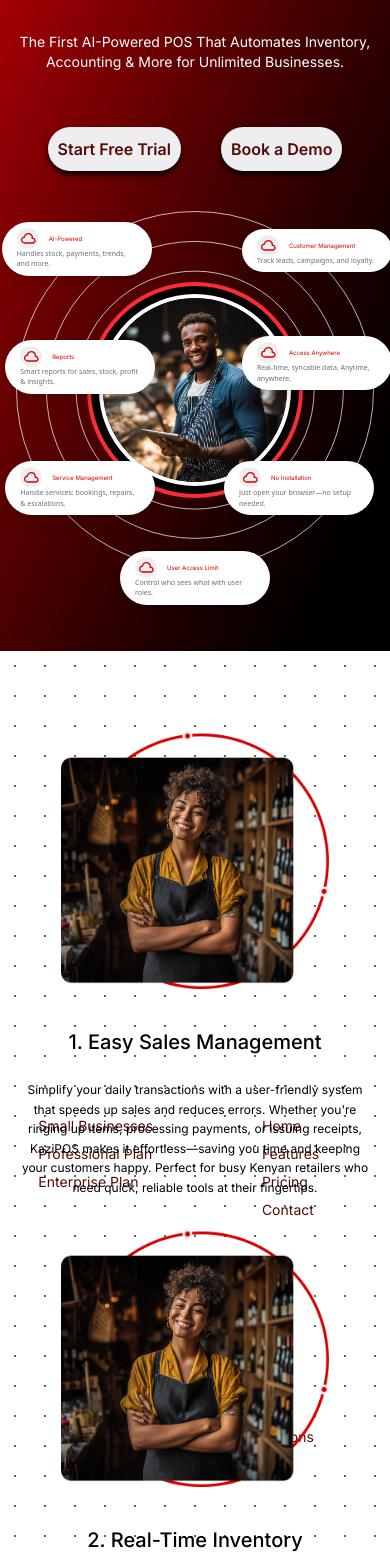
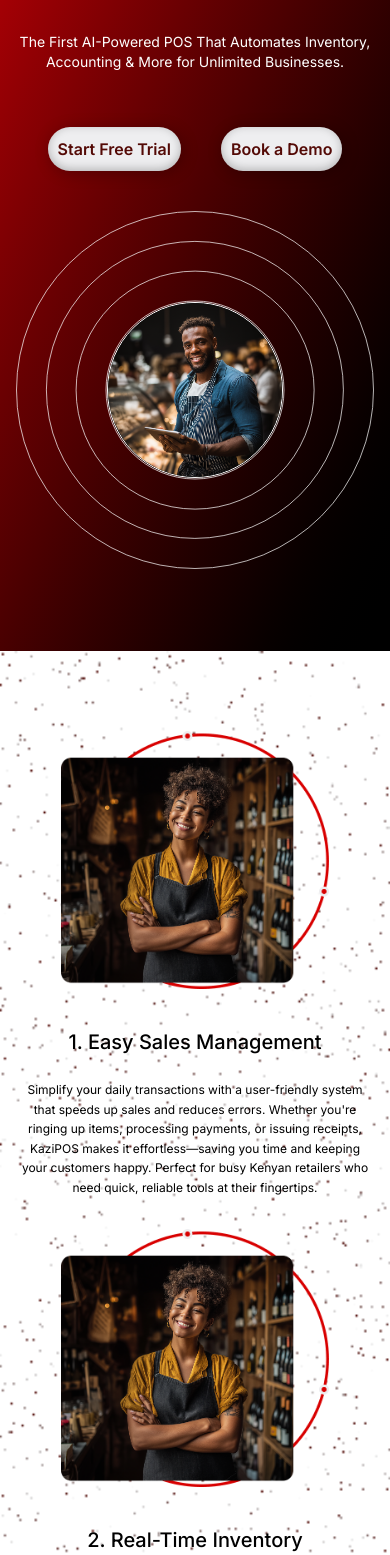
Before and after one commit to gitaujustus/kazipos, a Next.js app: page / in a window 390 px wide. Shown: the part 240-1795 px from the top of the page. Built offline with nearby package versions, Linux system fonts and the light colour scheme.

Commit message:
Noisy bg for section 2

```diff
--- a/app/layout.js
+++ b/app/layout.js
@@ -160,7 +160,7 @@ export default function NavLayout({ children }) {
         <Navbar />
         {children}
         {/* <Cursor /> */}
-        <Footer />
+        {/* <Footer /> */}
       </body>
     </html>
   );
--- a/app/page.js
+++ b/app/page.js
@@ -9,18 +9,16 @@ import Image from "next/image";
 
 export default function Home() {
   return (
-    <main className="bg-gradient-to-r from-red_republic to-red_reign h-[120vh]  pb-16">
+    <main className="bg-gradient-to-r from-red_republic to-green-600 h-[100vh]">
       <Hero />
 
-      {/* Section 2  */}
+      {/* Section 2 - Features */}
+      <section className="min-h-screen relative flex flex-col justify-center py-12 md:py-20">
+        {/* Background image instead of dot pattern */}
+        <div className="absolute inset-0 bg-cover bg-center bg-no-repeat" style={{ backgroundImage: "url('/assets/home/Noise-Texture.png')" }}></div>
 
-      {/* Section 2 - Features */}
-<section className="min-h-screen relative flex flex-col justify-center py-12 md:py-20 bg-white">
-  {/* Base background color */}
-  <div className="absolute inset-0 bg-opacity-5"></div>
-
-  {/* Noise/dissolve overlay with tiny dots */}
-  <div className="absolute inset-0 pointer-events-none bg-dot-pattern"></div>
+        {/* Optional overlay to ensure text readability */}
+        {/* <div className="absolute inset-0 bg-white bg-opacity-10"></div> */}
 
         <div className="relative w-full z-10 mx-auto">
           <SectionLayout
--- a/components/home/Hero.js
+++ b/components/home/Hero.js
@@ -90,10 +90,10 @@ export default function Hero() {
       </p>
 
       <div className="flex gap-[40px]">
-        <button className="bg-neutral-light text-baragon_brown font-inter xl:w-[198px] xl:h-[48px] font-semibold p-[10px] rounded-[35px] shadow-md shadow-black hover:bg-gray-100">
+        <button className="bg-neutral-light text-baragon_brown font-inter xl:w-[198px] xl:h-[48px] font-semibold p-[10px] rounded-[35px] shadow-[2px_2px_15px_rgba(0,0,0,0.25),inset_0px_-2px_10px_rgba(0,0,0,0.25)] hover:bg-gray-100">
           Start Free Trial
         </button>
-        <button className="bg-neutral-light text-baragon_brown font-inter xl:w-[198px] xl:h-[48px] font-semibold p-[10px] rounded-[35px] shadow-md shadow-black hover:bg-gray-100">
+        <button className="bg-neutral-light text-baragon_brown font-inter xl:w-[198px] xl:h-[48px] font-semibold p-[10px] rounded-[35px] shadow-[2px_2px_15px_rgba(0,0,0,0.25),inset_0px_-2px_10px_rgba(0,0,0,0.25)] hover:bg-gray-100">
           Book a Demo
         </button>
       </div>
@@ -104,37 +104,36 @@ export default function Hero() {
 
         {/* Image */}
         <div className="absolute inset-0 flex items-center justify-center z-10">
-          <div className="bg-black rounded-full border-4 border-red-500 p-2">
+          <div className="bg-black rounded-full">
             <img
               src="/assets/Hero-Center.png"
               alt="Barista using POS"
-              className="rounded-full w-48 h-48 sm:w-64 sm:h-64 object-cover border-4 border-white"
+              className="rounded-full w-44 h-44 sm:w-64 sm:h-64 object-cover border border-white"
             />
           </div>
         </div>
 
         {/* Feature bubbles for large screens */}
-        <div className="hidden lg:block">
+        <div className="hidden xl:block">
           {features.map((feature, index) => (
             <div key={index} className="absolute z-20" style={feature.position}>
-              <Feature icon={<Cloud />} text={feature.text} desc={feature.desc} />
+              <Feature
+                icon={<Cloud />}
+                text={feature.text}
+                desc={feature.desc}
+              />
             </div>
           ))}
         </div>
 
-
         {/* Feature bubbles for small screens */}
-        <div className="block lg:hidden">
+        {/* <div className="block xl:hidden">
           {featuresSmall.map((featuresSmall, index) => (
             <div key={index} className="absolute z-20" style={featuresSmall.position}>
               <Feature icon={<Cloud />} text={featuresSmall.text} desc={featuresSmall.desc} />
             </div>
           ))}
-        </div>
-
-
-
-
+        </div> */}
       </div>
 
       {/* Feature bubbles for smaller screens */}
@@ -154,7 +153,9 @@ function Feature({ icon, text, desc }) {
     <div className="w-[150px] md:w-[262px]  max-w-[262px] bg-white shadow-lg py-[6px] md:py-[26px] px-[15px] md:px-[25px] rounded-[30px]">
       <div className="flex items-center gap-[10px]">
         {icon}
-        <h3 className="text-[6px] md:text-[12px] font-inter text-red_republic">{text}</h3>
+        <h3 className="text-[6px] md:text-[12px] font-inter text-red_republic">
+          {text}
+        </h3>
       </div>
       <p className="text-[7px] md:text-[14px] text-neutral-dark">{desc}</p>
     </div>
--- a/components/home/Testimonials.js
+++ b/components/home/Testimonials.js
@@ -199,7 +199,7 @@ const Testimonials = () => {
     };
 
     return (
-        <div className="min-h-screen flex flex-col items-center justify-center bg-blue-300">
+        <div className="min-h-screen flex flex-col items-center justify-center">
             {/* 1. Heading Section */}
             <h1 className="text-red_republic pb-10 sm:pb-16 md:pb-20 font-semibold text-2xl sm:text-3xl md:text-4xl lg:text-6xl font-inter text-center">
                 <span>We let Our <span className="text-red_reign">Clients Success</span></span>
@@ -208,7 +208,7 @@ const Testimonials = () => {
             </h1>
 
             {/* 2. Carousel Section */}
-            <div className="w-full  mx-auto px-4 sm:px-1 relative bg-green-300">
+            <div className="w-full  mx-auto px-4 sm:px-1 relative">
                 {/* Navigation Buttons - Hidden on mobile */}
                 <div className="hidden sm:block">
                     <button
```
Also changed, not shown: public/assets/home/Noise-Texture.png (added), public/assets/home/Noisy-Bg.png (added). Lines whose indentation alone changed are shown as unchanged.
